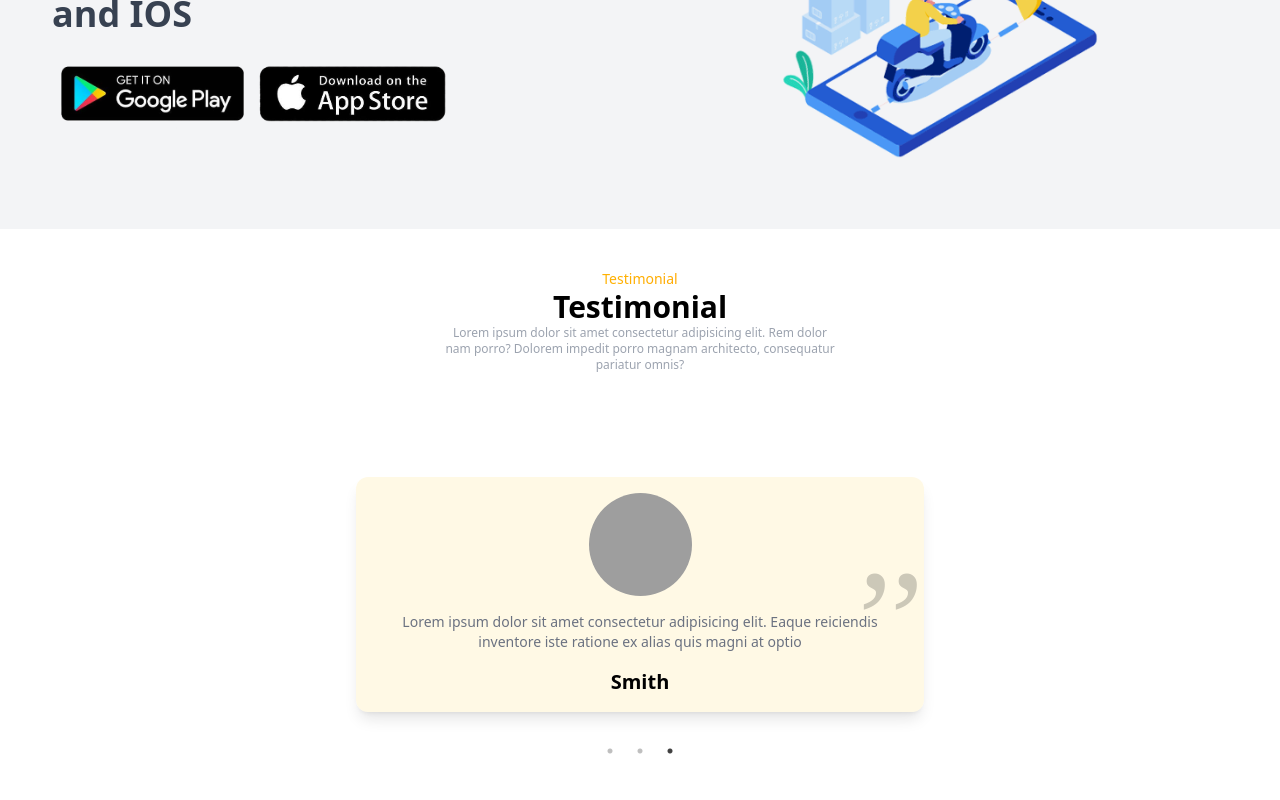
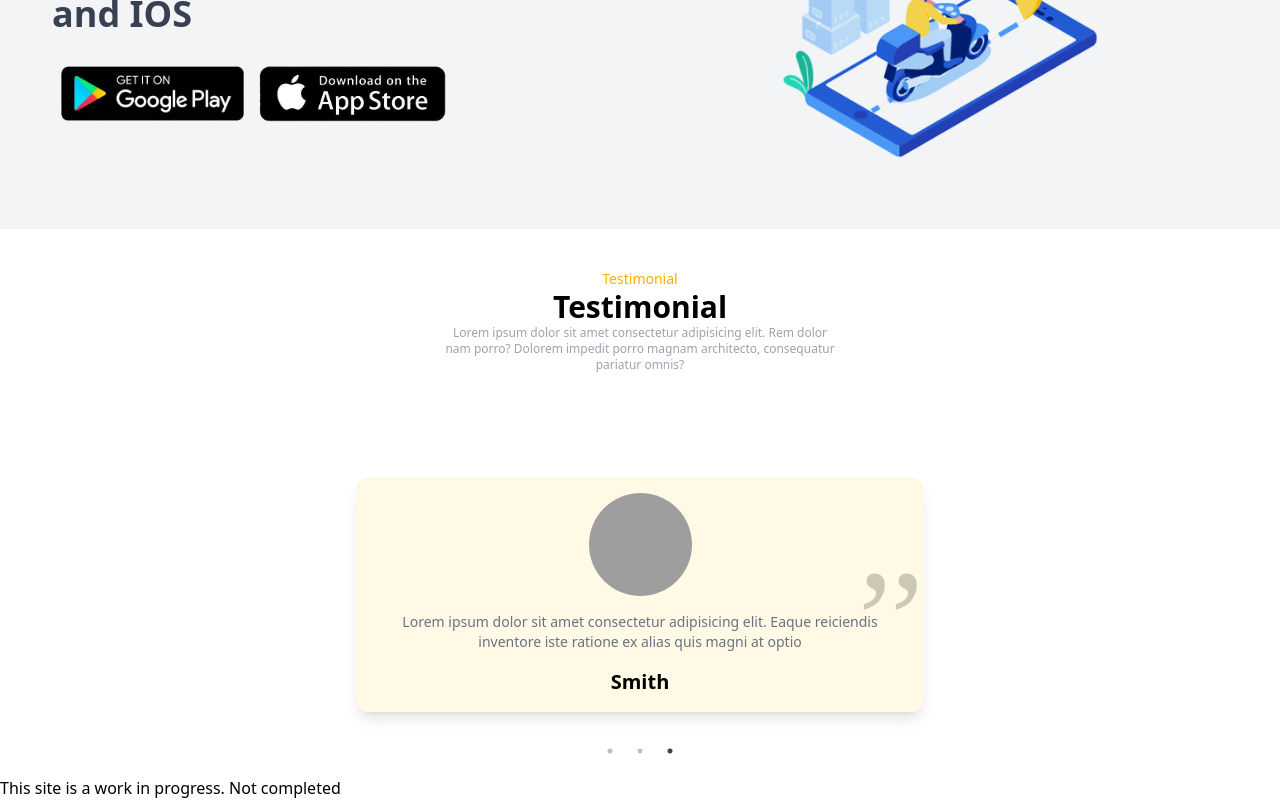
Before and after one commit to SHANIB-C-K/Restaurant-web, a React (Vite) app: page / in a window 1280 px wide. Shown: the part 1816-2616 px from the top of the page. Before the commit the page ends 2592 px from the top, so only its background shows below. Built offline with nearby package versions, Linux system fonts and the light colour scheme; grey boxes are pictures that could not be loaded.

Commit message:
Footer path added in App.jsx file

```diff
--- a/src/App.jsx
+++ b/src/App.jsx
@@ -7,6 +7,7 @@ import Services from "./components/Services/Services";
 import Banner from "./components/Banner/Banner";
 import AppStore from "./components/AppStore/AppStore";
 import Testimonial from "./components/Testimonial/Testimonial";
+import Footer from "./components/Footer/Footer";
 
 const App = () => {
   return (
@@ -24,6 +25,8 @@ const App = () => {
         <AppStore />
         {/* This is Testimonial page */}
         <Testimonial />
+        {/* This is Footer page */}
+        <Footer />
       </div>
     </>
   );
--- a/src/components/Footer/Footer.jsx
+++ b/src/components/Footer/Footer.jsx
@@ -1,11 +1,11 @@
-import React from 'react'
+import React from "react";
 
 const Footer = () => {
   return (
     <div>
+      <h1>This site is a work in progress. Not completed</h1>
+    </div>
+  );
+};
 
-    </div>
-  )
-}
-
-export default Footer
+export default Footer;
```
